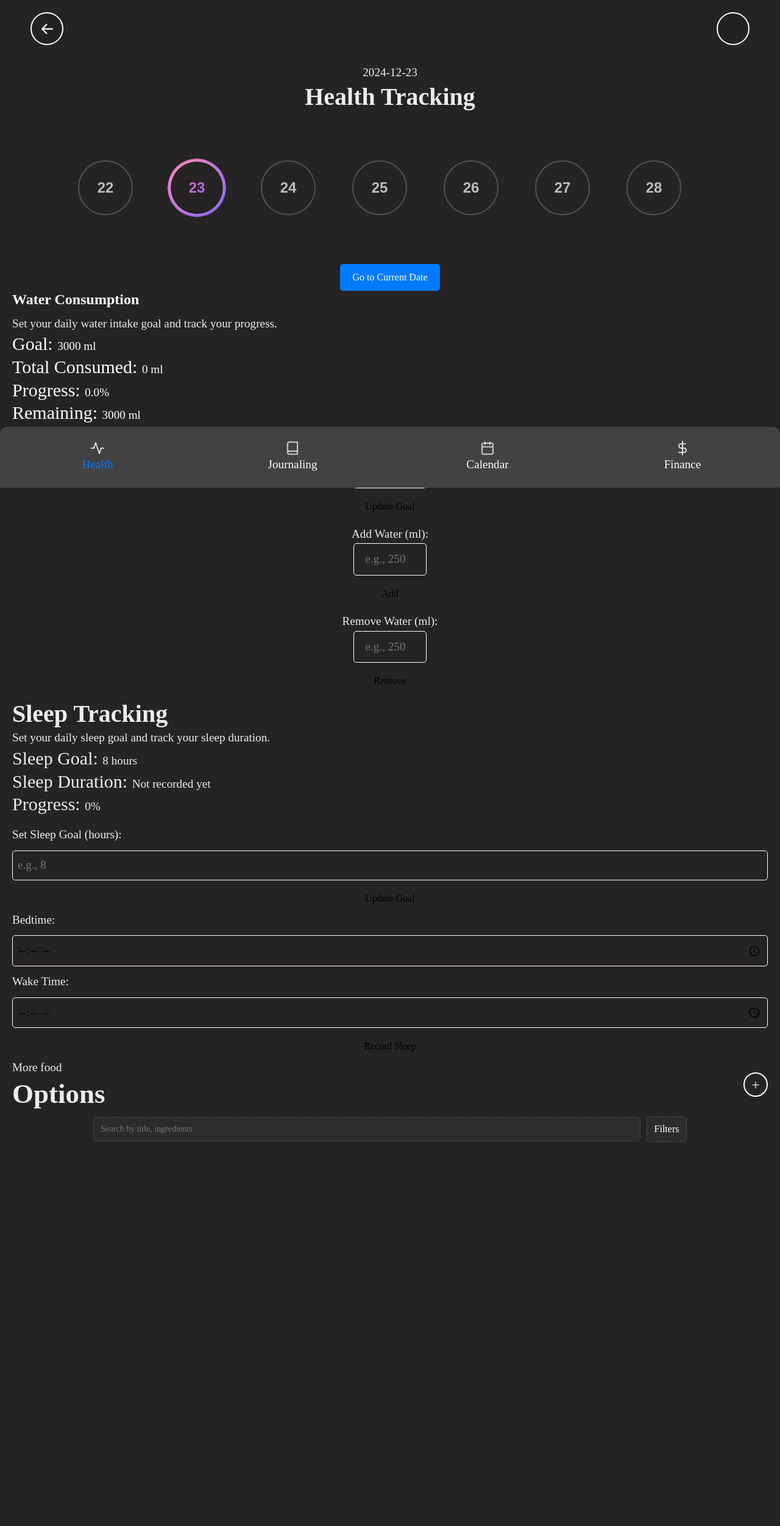
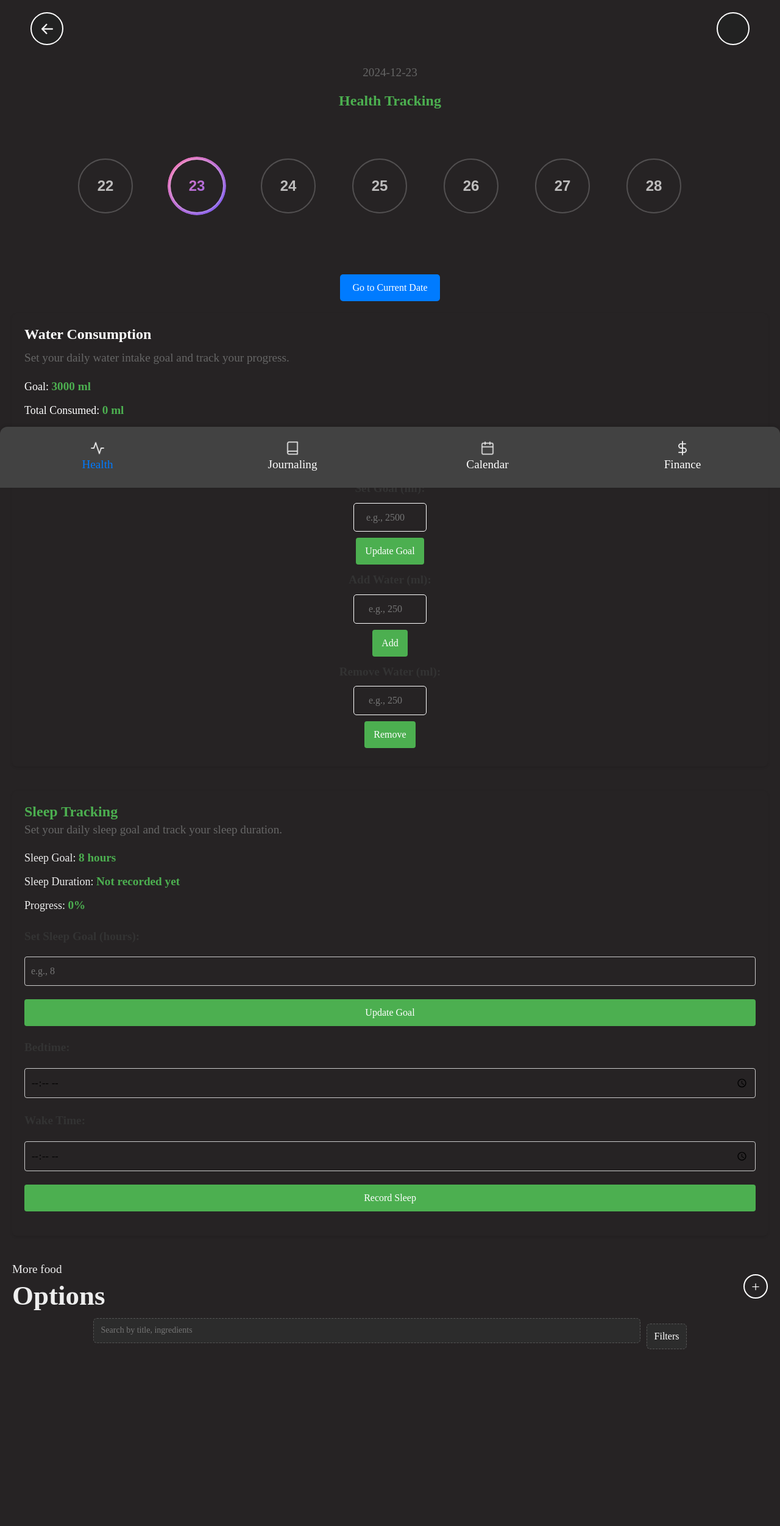
Before and after one commit to MisterAmig0/MONK, a Flask app: page /health in a window 1280 px wide. Shown: the whole page at 61% size. Before the commit the page ends 1873 px from the top, so only its background shows below. Run offline with Flask 3, Linux system fonts and the light colour scheme; the visitor is signed in with stand-in values (Sample User, id 1).

Commit message:
Design health for now

```diff
--- a/templates/health.html
+++ b/templates/health.html
@@ -328,3 +328,109 @@
     <script src="/static/js/foodFilter.js"></script>
 </body>
 </html>
+
+<style>
+
+h2 {
+    color: #4CAF50;
+    font-size: 24px;
+}
+
+h3 {
+    font-size: 18px;
+    margin-bottom: 8px;
+}
+
+p {
+    margin-bottom: 16px;
+    color: #666;
+}
+
+section {
+    margin-bottom: 40px;
+}
+
+/* Tracker Containers */
+.water-tracker,
+.sleep-tracker {
+    padding: 20px;
+    border-radius: 8px;
+    box-shadow: 0 2px 4px rgba(0, 0, 0, 0.1);
+    margin-bottom: 20px;
+}
+
+.water-status,
+.sleep-status {
+    margin-bottom: 20px;
+}
+
+/* Forms */
+form {
+    margin-bottom: 20px;
+}
+
+label {
+    display: block;
+    margin-bottom: 8px;
+    font-weight: bold;
+    color: #333;
+}
+
+input[type="number"],
+input[type="time"] {
+    width: 100%;
+    padding: 10px;
+    margin-bottom: 12px;
+    border: 1px solid #ccc;
+    border-radius: 4px;
+    box-sizing: border-box;
+    font-size: 16px;
+}
+
+button {
+    background-color: #4CAF50;
+    color: white;
+    padding: 10px 15px;
+    border: none;
+    border-radius: 4px;
+    cursor: pointer;
+    font-size: 16px;
+}
+
+button:hover {
+    background-color: #45a049;
+}
+
+/* Status Display */
+#water-goal,
+#water-total,
+#water-percentage,
+#water-remaining,
+#sleep-goal,
+#sleep-duration,
+#sleep-percentage {
+    font-weight: bold;
+    color: #4CAF50;
+}
+
+/* Responsive Design */
+@media (max-width: 768px) {
+    .water-tracker,
+    .sleep-tracker {
+        padding: 15px;
+    }
+
+    h2 {
+        font-size: 20px;
+    }
+
+    h3 {
+        font-size: 16px;
+    }
+
+    button {
+        font-size: 14px;
+    }
+}
+
+</style>
```
Also changed, not shown: instance/app_data.db.
